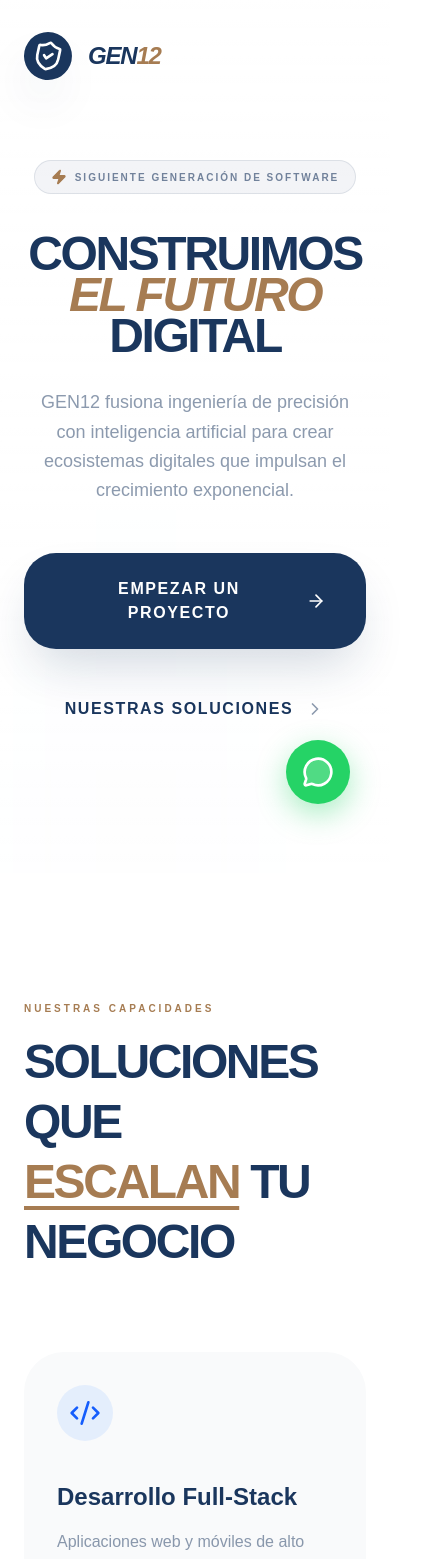
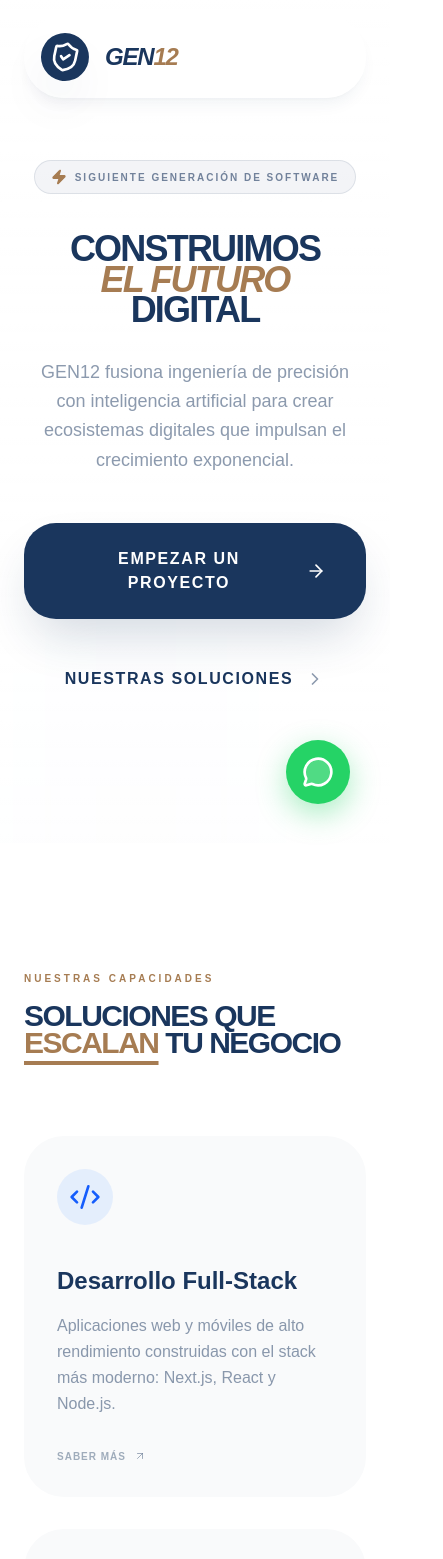
Before and after one commit to thomyespi/monorepo, a Next.js app in the folder gen12/: page / in a window 390 px wide. Shown: the top 1559 px of the page, 443 px wide, since content can reach past the window. Built offline with nearby package versions, Linux system fonts and the light colour scheme.

Commit message:
mejoras Lean

```diff
--- a/gen12/src/app/page.tsx
+++ b/gen12/src/app/page.tsx
@@ -17,8 +17,8 @@ export default function Home() {
       <WhatsAppButton />
 
       {/* Floating Navbar */}
-      <nav className="fixed top-0 left-0 w-full z-50 px-6 py-8">
-        <div className="max-w-7xl mx-auto flex items-center justify-between">
+      <nav className="fixed top-0 left-0 w-full z-50 px-6 py-4 md:py-8 transition-all duration-300">
+        <div className="max-w-7xl mx-auto flex items-center justify-between p-4 rounded-3xl bg-white/60 backdrop-blur-xl border border-white/20 shadow-lg shadow-primary/5">
           <motion.div
             initial={{ opacity: 0, x: -20 }}
             animate={{ opacity: 1, x: 0 }}
--- a/gen12/src/components/Contact.tsx
+++ b/gen12/src/components/Contact.tsx
@@ -78,13 +78,13 @@ export function Contact() {
                             initial={{ opacity: 0, x: -30 }}
                             whileInView={{ opacity: 1, x: 0 }}
                             viewport={{ once: true }}
-                            className="text-6xl md:text-8xl font-black tracking-tighter leading-none mb-10"
+                            className="text-4xl sm:text-6xl md:text-8xl font-black tracking-tighter leading-[0.9] mb-10"
                         >
                             HABLEMOS DE <br />
                             <span className="text-accent italic">TU IDEA.</span>
                         </motion.h2>
 
-                        <p className="text-xl text-white/50 font-bold mb-16 max-w-md">
+                        <p className="text-lg md:text-xl text-white/50 font-bold mb-16 max-w-md">
                             Estamos listos para escalar tu negocio al siguiente nivel con tecnología de clase mundial.
                         </p>
 
--- a/gen12/src/components/Hero.tsx
+++ b/gen12/src/components/Hero.tsx
@@ -24,7 +24,7 @@ export function Hero() {
                     initial={{ opacity: 0, y: 20 }}
                     animate={{ opacity: 1, y: 0 }}
                     transition={{ duration: 0.8, delay: 0.2 }}
-                    className="text-5xl md:text-8xl lg:text-9xl font-black text-primary tracking-tighter leading-[0.85] mb-8"
+                    className="text-4xl sm:text-5xl md:text-8xl lg:text-9xl font-black text-primary tracking-tighter leading-[0.85] mb-8"
                 >
                     CONSTRUIMOS <br />
                     <span className="text-accent italic">EL FUTURO</span> <br />
--- a/gen12/src/components/Products.tsx
+++ b/gen12/src/components/Products.tsx
@@ -6,12 +6,21 @@ import { cn } from "@/lib/utils";
 
 const productTypes = [
     {
+        id: "ecommerce-st",
+        title: "ST E-Shop Premium",
+        desc: "Plataforma de gestión de materiales eléctricos con buscador inteligente y ofertas relámpago.",
+        icon: ShoppingBag,
+        tech: "Next.js • Framer • Tailwind",
+        size: "md:col-span-2",
+        image: "/concepts/eshop_real.png"
+    },
+    {
         id: "ecommerce",
         title: "E-Commerce High-End",
         desc: "Tiendas escalables con checkouts ultra-rápidos y gestión de inventario inteligente.",
         icon: ShoppingBag,
         tech: "Vite • Stripe • Node",
-        size: "md:col-span-2",
+        size: "md:col-span-1",
         image: "/concepts/ecommerce.png"
     },
     {
@@ -30,7 +39,7 @@ const productTypes = [
         icon: Building2,
         tech: "React • CMS • SEO",
         size: "md:col-span-1",
-        image: "/concepts/landing.png"
+        image: "/concepts/corporate_new.png"
     },
     {
         id: "saas",
@@ -61,7 +70,7 @@ export function Products() {
                         whileInView={{ opacity: 1, y: 0 }}
                         viewport={{ once: true }}
                         transition={{ duration: 0.8 }}
-                        className="text-5xl md:text-7xl font-black text-primary tracking-tighter leading-tight"
+                        className="text-4xl md:text-7xl font-black text-primary tracking-tighter leading-[0.9] md:leading-tight"
                     >
                         TRANSFORMAMOS IDEAS EN <br />
                         <span className="text-accent italic">PRODUCTOS REALES.</span>
--- a/gen12/src/components/Services.tsx
+++ b/gen12/src/components/Services.tsx
@@ -44,7 +44,7 @@ export function Services() {
                             whileInView={{ opacity: 1, y: 0 }}
                             viewport={{ once: true }}
                             transition={{ duration: 0.8 }}
-                            className="text-5xl md:text-7xl font-black text-primary tracking-tighter leading-tight"
+                            className="text-3xl sm:text-5xl md:text-7xl font-black text-primary tracking-tighter leading-[0.9] md:leading-tight"
                         >
                             SOLUCIONES QUE <br />
                             <span className="text-accent underline decoration-4 underline-offset-8">ESCALAN</span> TU NEGOCIO
```
Also changed, not shown: gen12/public/concepts/corporate_new.png (added), gen12/public/concepts/eshop_real.png (added).
